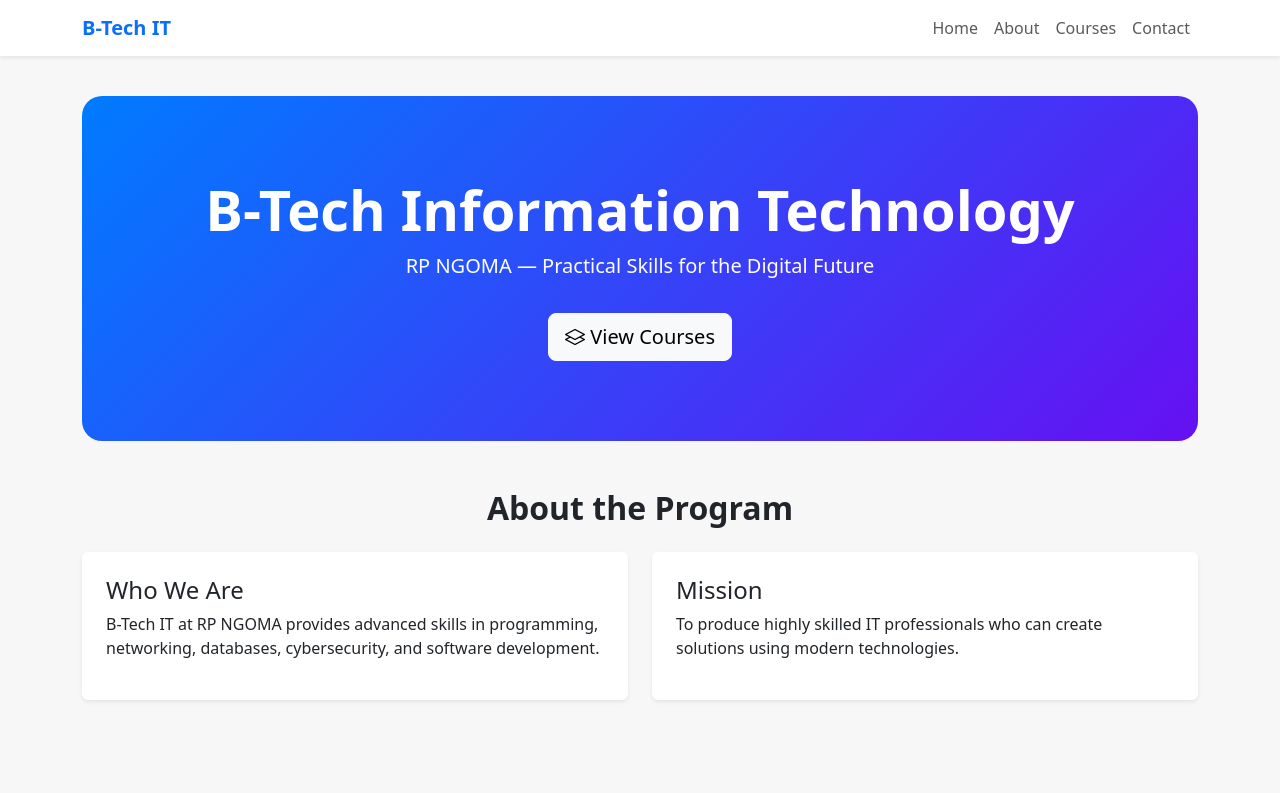
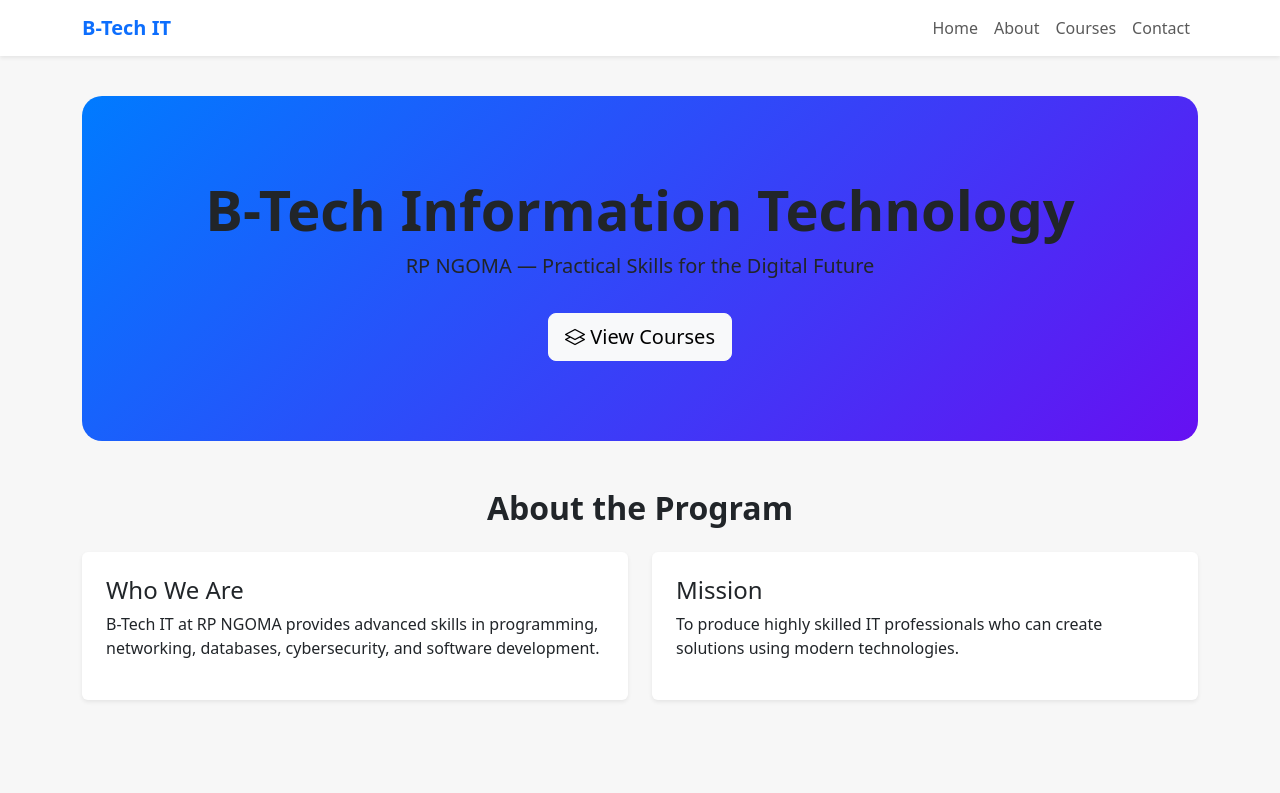
Before and after one commit to Tito-niyo/btechwebsiteit, a website: page pages/index.html in a window 1280 px wide. Shown: the top 793 px of the page. Drawn offline with nearby package versions, Linux system fonts and the light colour scheme.

```diff
--- a/pages/index.html
+++ b/pages/index.html
@@ -12,7 +12,7 @@
     }
     .hero {
       background: linear-gradient(135deg, #007bff, #6610f2);
-      color: white;
+      color: whiteblack;
       padding: 80px 20px;
       border-radius: 20px;
     }
```
